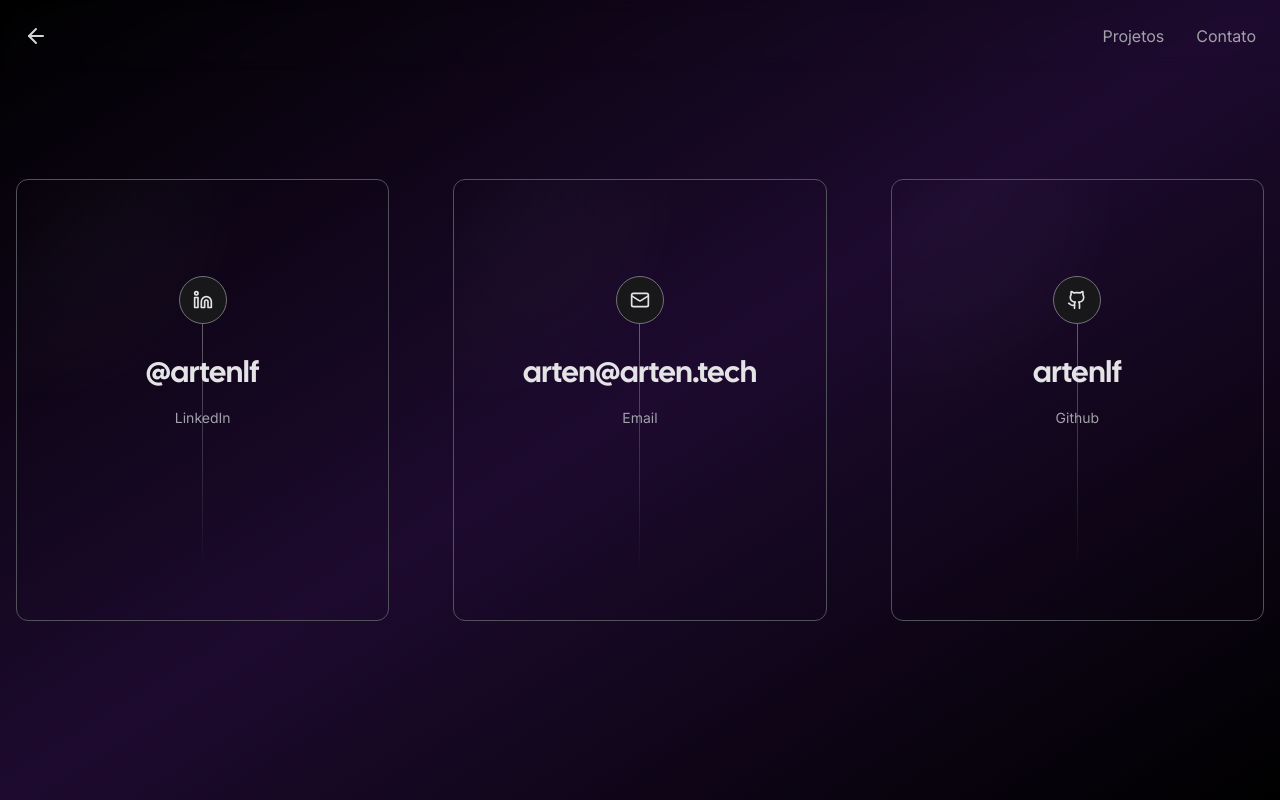
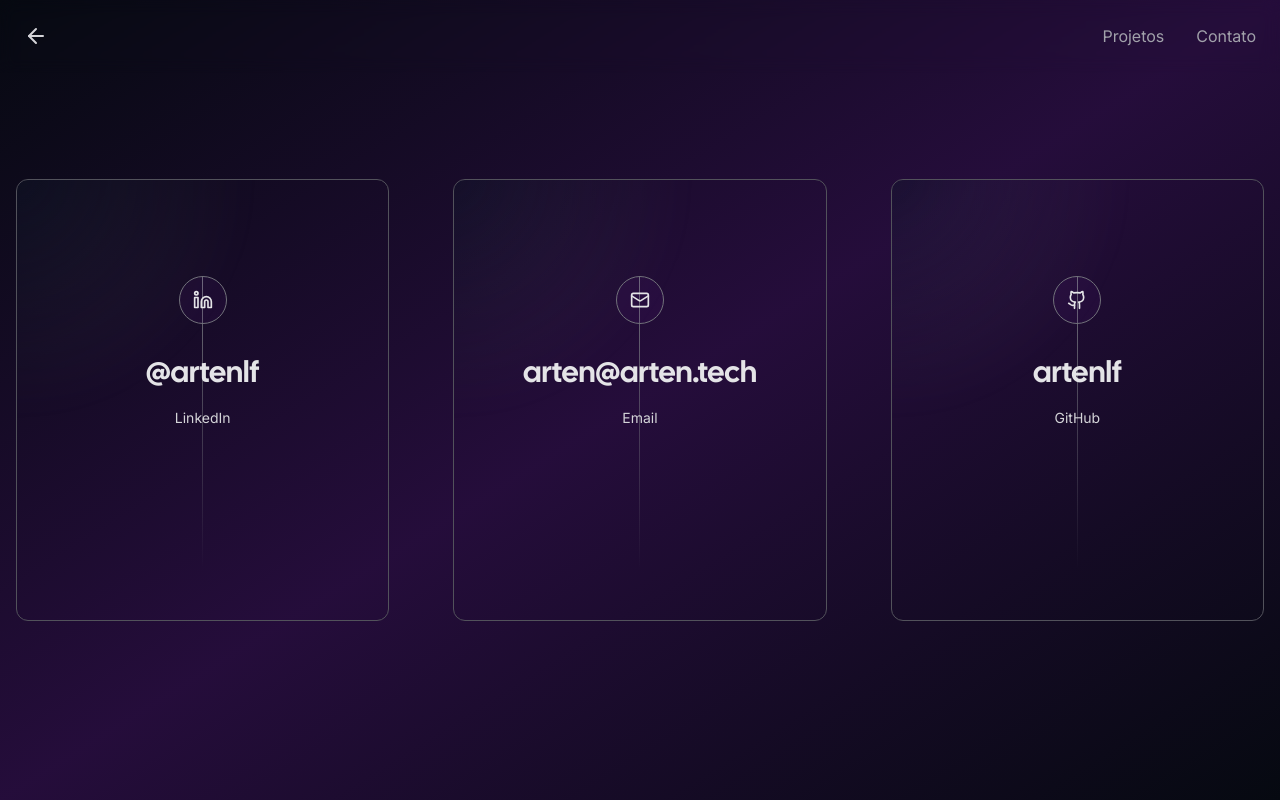
Before and after one commit to artenlf/arten.tech, a Next.js app: page /contact in a window 1280 px wide. Built offline with nearby package versions, Linux system fonts and the light colour scheme; no server answers; what tailwindcss-debug-screens would draw is missing.

Commit message:
styles: colors changes, language fixes and readme title fix

```diff
--- a/app/contact/page.tsx
+++ b/app/contact/page.tsx
@@ -20,14 +20,14 @@
 	{
 		icon: <Github size={20} />,
 		href: "https://github.com/artenlf",
-		label: "Github",
+		label: "GitHub",
 		handle: "artenlf",
 	},
 ];
 
 export default function Example() {
 	return (
-		<div className=" bg-gradient-to-tl from-zinc-900/0 via-purple-600/20 to-zinc-900/0">
+		<div className=" bg-gradient-to-tl from-slate-900/40 via-purple-600/25 to-slate-900/40">
 			<Navigation />
 			<div className="container flex items-center justify-center min-h-screen px-4 mx-auto">
 				<div className="grid w-full grid-cols-1 gap-8 mx-auto mt-32 sm:mt-0 sm:grid-cols-3 lg:gap-16">
@@ -44,14 +44,14 @@
 								/>
 								<span className="relative z-10 flex items-center justify-center w-12 h-12
 								text-sm duration-1000 border rounded-full text-zinc-200 group-hover:text-white
-								 group-hover:bg-zinc-900 border-zinc-500 bg-zinc-900 group-hover:border-zinc-200 drop-shadow-orange">
+								 group-hover:bg-slate-900/20 border-zinc-500 bg-purple-900/10 group-hover:border-zinc-200 drop-shadow-orange">
 									{s.icon}
 								</span>{" "}
 								<div className="z-10 flex flex-col items-center">
 									<span className="text-xl font-medium duration-150 lg:text-3xl text-zinc-200 group-hover:text-white font-display">
 										{s.handle}
 									</span>
-									<span className="mt-4 text-sm text-center duration-1000 text-zinc-400 group-hover:text-zinc-200">
+									<span className="mt-4 text-sm text-center duration-1000 text-zinc-300 group-hover:text-zinc-100">
 										{s.label}
 									</span>
 								</div>
--- a/app/page.tsx
+++ b/app/page.tsx
@@ -9,7 +9,7 @@
 export default function Home() {
 	return (
 		<div className="flex flex-col items-center justify-center w-screen h-screen overflow-hidden
-		bg-gradient-to-tl from-black via-purple-600/20 to-black">
+		bg-gradient-to-tl from-slate-900/40 via-purple-600/25 to-slate-900/40">
 			<nav className="my-16 animate-fade-in">
 				<ul className="flex items-center justify-center gap-4">
 					{navigation.map((item) => (
--- a/app/projects/[slug]/header.tsx
+++ b/app/projects/[slug]/header.tsx
@@ -43,7 +43,7 @@
 	return (
 		<header
 			ref={ref}
-			className="relative isolate overflow-hidden bg-gradient-to-tl from-black via-zinc-900 to-black"
+			className="relative isolate overflow-hidden bg-black bg-gradient-to-tl from-slate-900/40 via-purple-600/25 to-slate-900/40"
 		>
 			<div
 				className={`fixed inset-x-0 top-0 z-50 backdrop-blur lg:backdrop-blur-none duration-200 border-b lg:bg-transparent ${
--- a/app/projects/layout.tsx
+++ b/app/projects/layout.tsx
@@ -2,7 +2,7 @@
 	children,
 }: { children: React.ReactNode }) {
 	return (
-		<div className="relative min-h-screen bg-gradient-to-tl from-black via-purple-600/20 to-black ">
+		<div className="relative min-h-screen bg-gradient-to-tl from-slate-900/40 via-purple-600/25 to-slate-900/40 ">
 			{children}
 		</div>
 	);
--- a/app/projects/page.tsx
+++ b/app/projects/page.tsx
@@ -45,10 +45,10 @@
 			<div className="px-6 pt-16 mx-auto space-y-8 max-w-7xl lg:px-8 md:space-y-16 md:pt-24 lg:pt-32">
 				<div className="max-w-2xl mx-auto lg:mx-0">
 					<h2 className="text-3xl font-bold tracking-tight text-zinc-100 sm:text-4xl">
-						Projects
+						Projetos
 					</h2>
 					<p className="mt-4 text-zinc-400">
-						Some of the projects are from work and some are on my own time.
+						Repositórios que desenvolvi em aulas, em desafios de conclusão de curso e freelas.
 					</p>
 				</div>
 				<div className="w-full h-px bg-zinc-800" />
@@ -88,7 +88,7 @@
 								</p>
 								<div className="absolute bottom-4 md:bottom-8">
 									<p className="hidden text-zinc-200 hover:text-zinc-50 lg:block">
-										Read more <span aria-hidden="true">&rarr;</span>
+										Ver mais <span aria-hidden="true">&rarr;</span>
 									</p>
 								</div>
 							</article>
```
Also changed, not shown: 1 other file (tests, documents, lock files or other folders).
